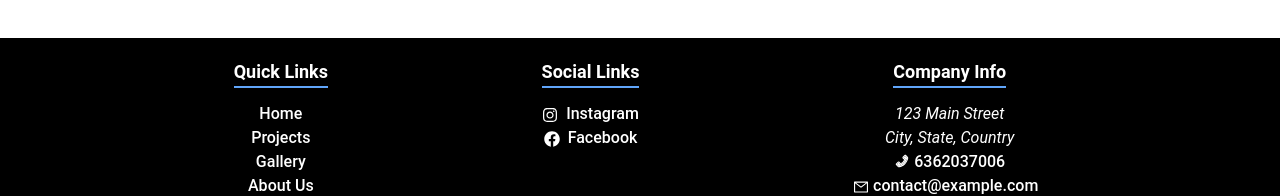
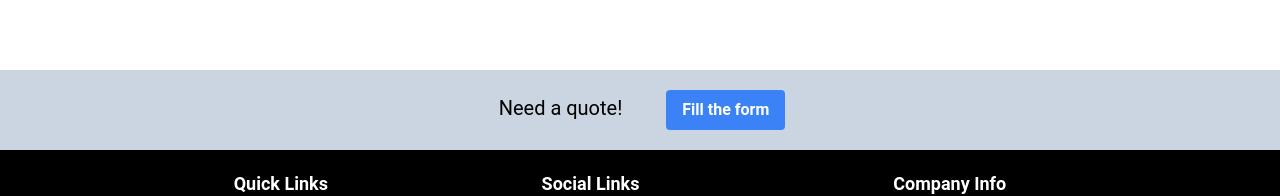
Before and after one commit to SlenderShield/EmzarDesign, a React (Vite) app: page /contact-us in a window 1280 px wide. Shown: the part 926-1122 px from the top of the page. Built offline with nearby package versions, Linux system fonts and the light colour scheme.

Commit message:
add call to action button

```diff
--- /dev/null
+++ b/src/components/CallToAction.jsx
@@ -0,0 +1,19 @@
+import React from "react";
+import { Link } from "react-router-dom";
+const CallToAction = ({ title, description, link }) => {
+  return (
+    <div className="flex flex-row justify-center mt-8 bg-slate-300">
+      <p className="text-xl text-black m-6">{title}</p>
+      <div className="flex justify-center m-5">
+        <Link
+          to={link}
+          className="bg-blue-500 hover:bg-blue-700 hover:text-white text-white font-bold py-2 px-4 rounded transition duration-300 ease-in-out flex items-center"
+        >
+          {description}
+        </Link>
+      </div>
+    </div>
+  );
+};
+
+export default CallToAction;
--- a/src/pages/contact.jsx
+++ b/src/pages/contact.jsx
@@ -3,9 +3,11 @@ import { FaMapMarkerAlt, FaPhone, FaEnvelope } from "react-icons/fa";
 import ContactForm from "../components/ContactForm";
 import Head from "../components/Head";
 import images from "../images";
+import CallToAction from "../components/CallToAction";
 
 const ContactUsPage = () => {
   return (
+    <div>
       <div className="container mx-auto px-4 py-8 ">
         <Head
           pageTitle="Contact Us"
@@ -46,6 +48,12 @@ const ContactUsPage = () => {
           </div>
         </div>
       </div>
+      <CallToAction
+        title={"Need a quote!"}
+        description={"Fill the form"}
+        link={"https://www.google.com"}
+      />
+    </div>
   );
 };
 
--- a/src/pages/home.jsx
+++ b/src/pages/home.jsx
@@ -1,9 +1,9 @@
 import React from "react";
-import { Link } from "react-router-dom";
 import { Carousel } from "react-responsive-carousel";
 import "react-responsive-carousel/lib/styles/carousel.min.css";
 import HeroSection from "../components/Hero";
 import NavigationMenu from "../components/NavigationCard";
+import CallToAction from "../components/CallToAction";
 import images from "../images";
 
 const Home = () => {
@@ -57,13 +57,13 @@ const Home = () => {
               <img
                 src={image.src}
                 alt={image.alt}
-                className="object-cover h-full w-full brightness-10"
+                className="object-fit md:object-cover h-full w-full brightness-10"
               />
               <div className="absolute bottom-1/2 left-0 right-0 bg-opacity-80 p-4">
-                <h2 className="text-3xl md:text-5xl lg:text-7xl font-bold text-white uppercase">
+                <h2 className="text-4xl md:text-5xl lg:text-7xl font-bold text-white uppercase">
                   {image.heading}
                 </h2>
-                <p className="text-white mt-2 md:text-xl">
+                <p className="text-white mt-2 text-xl md:text-2xl">
                   {image.description}
                 </p>
               </div>
@@ -73,17 +73,11 @@ const Home = () => {
       </div>
       <HeroSection />
       <NavigationMenu />
-      <div className="flex flex-row justify-center mt-8 bg-slate-300">
-        <p className="text-xl text-black m-6">Ready to get started?</p>
-        <div className="flex justify-center m-5">
-          <Link
-            to="/contact-us"
-            className="bg-blue-500 hover:bg-blue-700 hover:text-white text-white font-bold py-2 px-4 rounded transition duration-300 ease-in-out flex items-center"
-          >
-            Get Free Consultancy
-          </Link>
-        </div>
-      </div>
+      <CallToAction
+        title={"Ready to get started?"}
+        description={"Get Free Consultancy"}
+        link={"contact-us"}
+      />
     </section>
   );
 };
```
Lines whose indentation alone changed are shown as unchanged.
